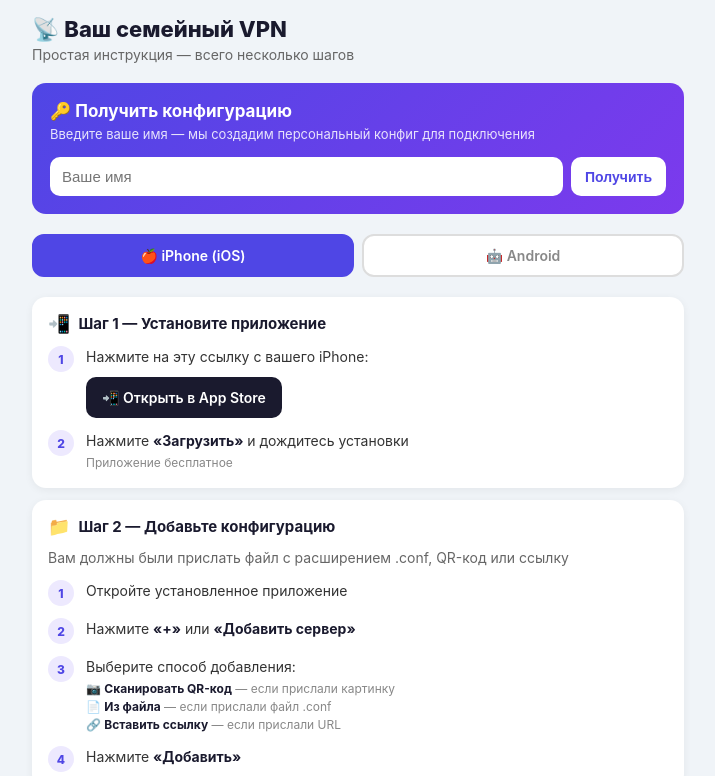
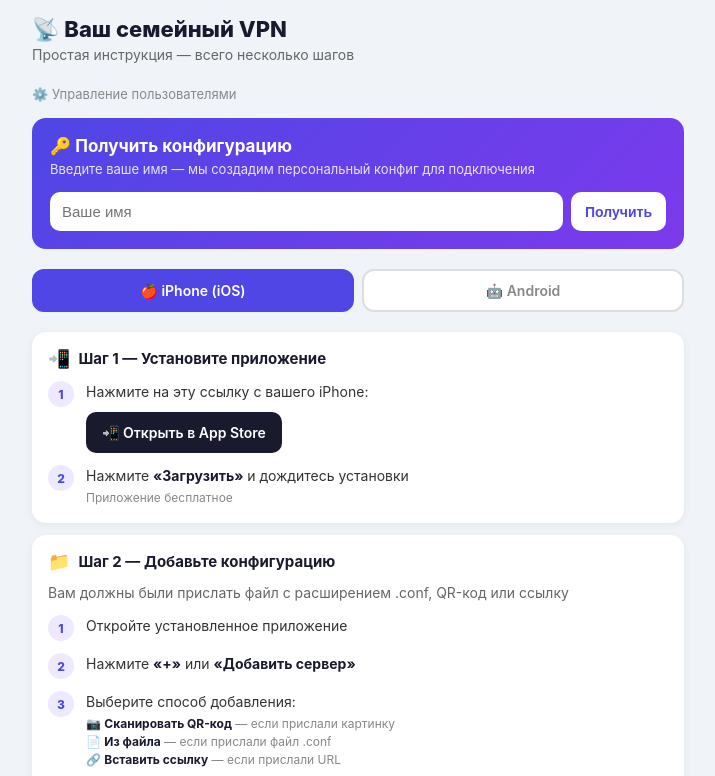
Before and after one commit to edmuhalb/vpn-instruction, a website: page index.html in a window 1280 px wide. Shown: the top 776 px of the page, without its empty margins (282-997 px from the left). Drawn offline with Linux system fonts and the light colour scheme.

Commit message:
Add admin link on main page

```diff
--- a/index.html
+++ b/index.html
@@ -142,6 +142,9 @@
 
 <h1>📡 Ваш семейный VPN</h1>
 <p class="subtitle">Простая инструкция — всего несколько шагов</p>
+<a href="/admin.html" style="display:inline-flex;align-items:center;gap:6px;font-size:13px;color:#888;text-decoration:none;margin-bottom:16px;margin-top:-4px;">
+  ⚙️ Управление пользователями
+</a>
 
 <div class="config-card">
   <h2>🔑 Получить конфигурацию</h2>
```
